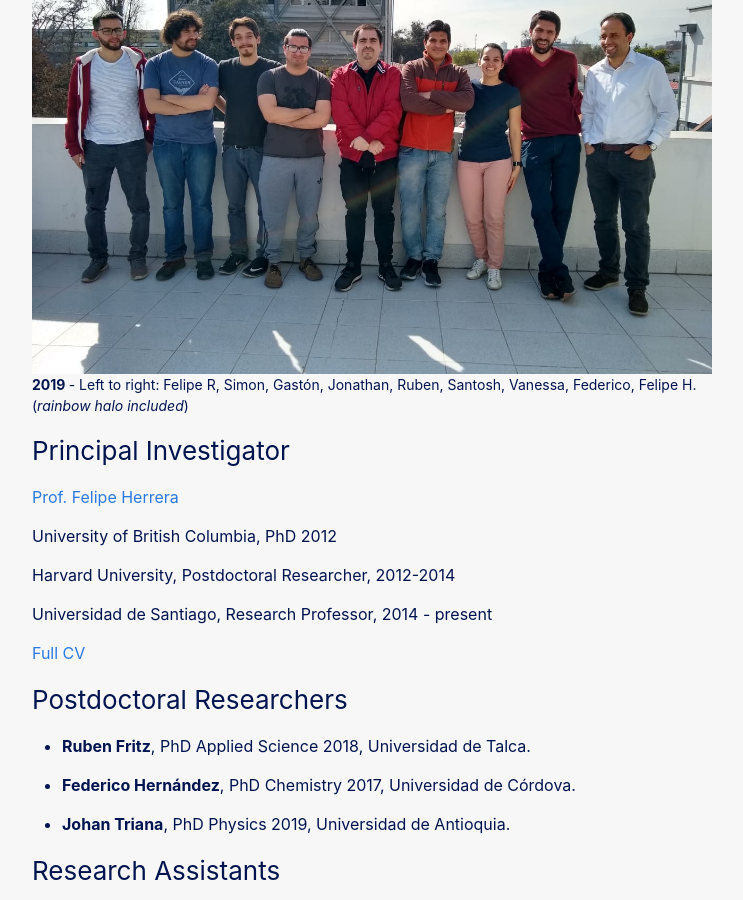
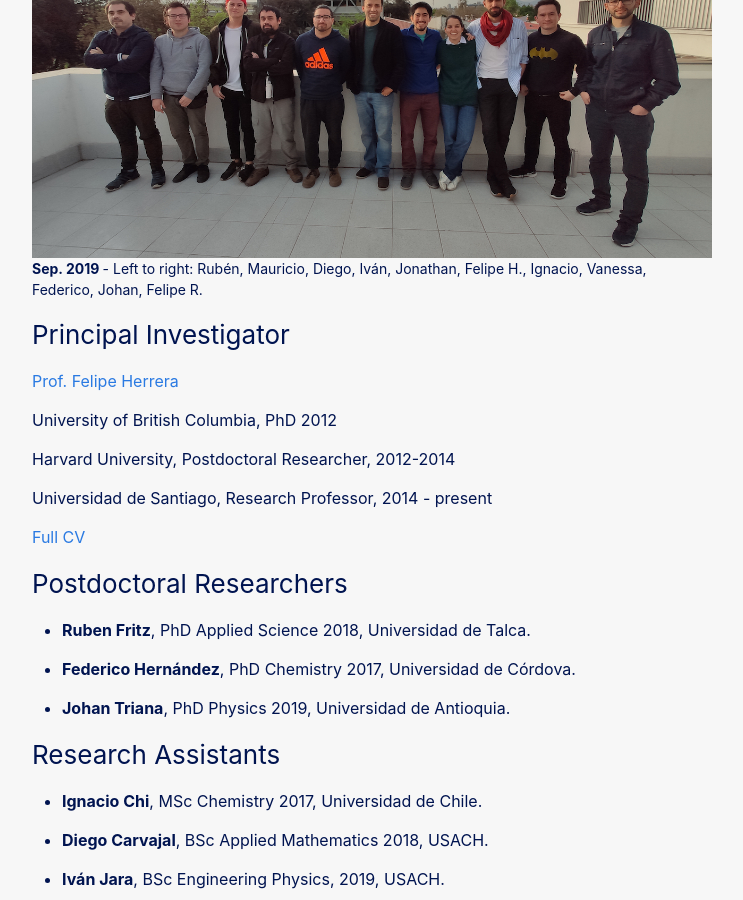
Before and after one commit to fherreralab/fherreralab.github.io, a Jekyll site: the page built from people.md, in a window 1280 px wide and 900 px high, scrolled down 300 px. Shown: the whole window, without its empty margins (268-1011 px from the left). Built offline with Jekyll 4.4.1, drawn with Linux system fonts in a browser that asks for light colours.

Commit message:
changed group picture

```diff
--- a/people.md
+++ b/people.md
@@ -6,8 +6,8 @@
 
 
 <figure>
-  <img src="{{absolute_url}}/assets/img/partial-group-2019.jpg" alt="Felipe Herrera group picture"/>
-  <figcaption><strong>2019 </strong>- Left to right: Felipe R, Simon, Gastón, Jonathan, Ruben, Santosh, Vanessa, Federico, Felipe H. (<i>rainbow halo included</i>) </figcaption>
+  <img src="{{absolute_url}}/assets/img/group-sep-2019.jpg" alt="Felipe Herrera group picture"/>
+  <figcaption><strong>Sep. 2019 </strong>- Left to right: Rubén, Mauricio, Diego, Iván, Jonathan, Felipe H., Ignacio, Vanessa, Federico, Johan, Felipe R. </figcaption>
 </figure>
 
 
```
Also changed, not shown: assets/img/group-sep-2019.jpg (added), 10 other files.
